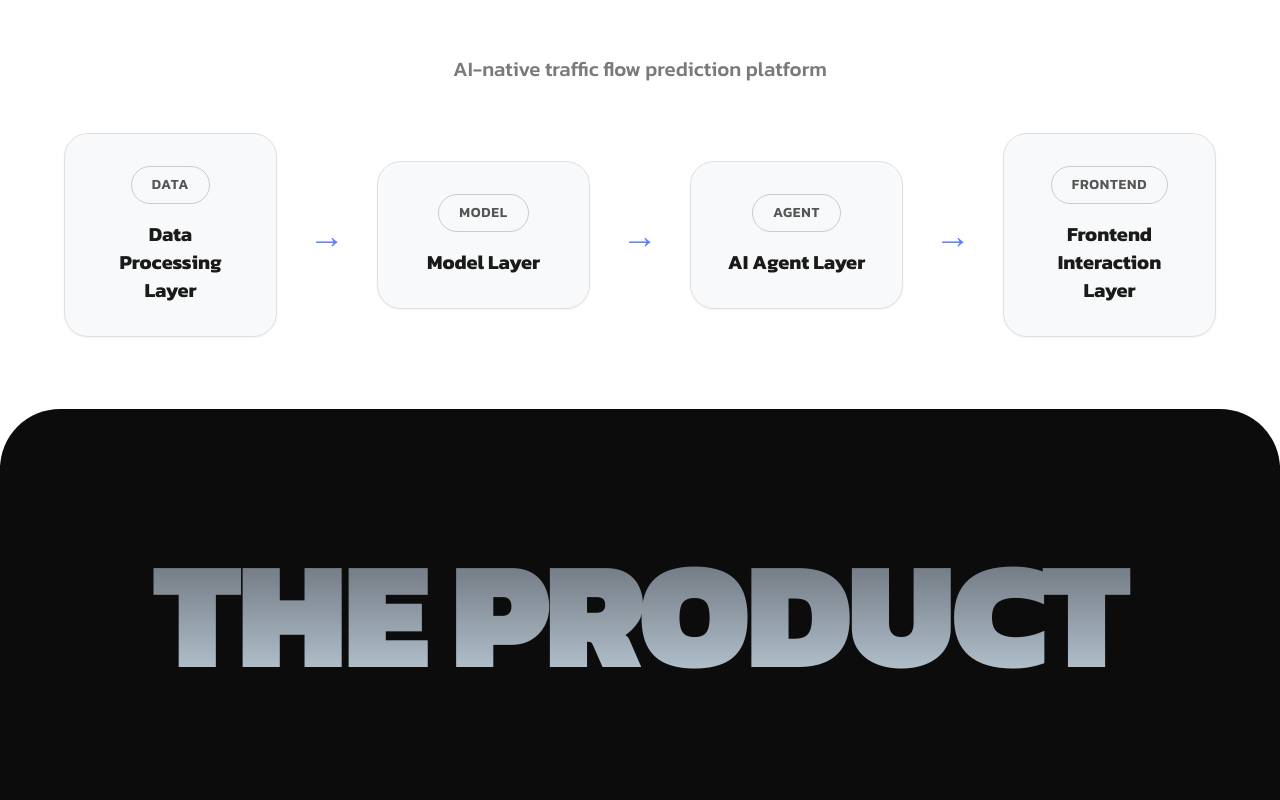
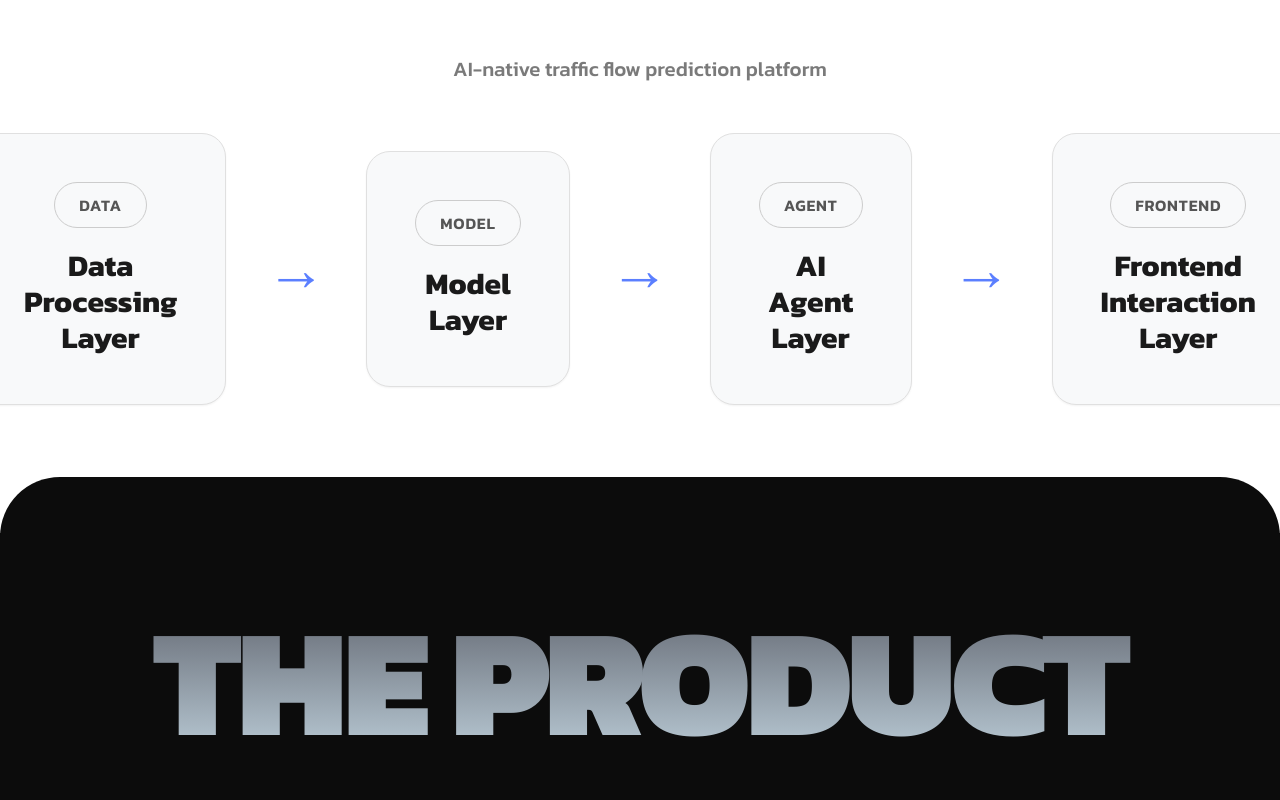
Before and after one commit to ForeverTTT/Autobahn-hackathon, a React (Vite) app in the folder pitch/: page / in a window 1280 px wide. Shown: the part 3720-4520 px from the top of the page. Built offline with nearby package versions, Linux system fonts and the light colour scheme.

Commit message:
Increase architecture diagram size
- Larger boxes (max-w-320px, more padding)
- Bigger text (2xl-3xl)
- Larger arrows (5xl-6xl)
- More spacing between elements

Co-Authored-By: Claude Opus 4.5 <noreply@anthropic.com>

```diff
--- a/pitch/src/sections/ArchitectureSection.tsx
+++ b/pitch/src/sections/ArchitectureSection.tsx
@@ -29,58 +29,58 @@ export default function ArchitectureSection() {
         </p>
 
         {/* Horizontal Architecture Diagram */}
-        <div className="w-full flex flex-col md:flex-row items-center justify-center gap-6 md:gap-8">
+        <div className="w-full flex flex-col md:flex-row items-center justify-center gap-8 md:gap-10 px-4">
           {/* Data Layer */}
-          <div className="w-full md:w-auto md:flex-1 max-w-[260px] bg-[#f8f9fa] rounded-3xl p-8 text-center border border-[#e0e0e0] shadow-sm">
-            <span className="inline-block px-5 py-2 rounded-full border border-[#ccc] text-sm font-semibold text-[#555] uppercase tracking-wider mb-4">
+          <div className="w-full md:w-auto md:flex-1 max-w-[320px] bg-[#f8f9fa] rounded-3xl p-10 md:p-12 text-center border border-[#e0e0e0] shadow-sm">
+            <span className="inline-block px-6 py-2.5 rounded-full border border-[#ccc] text-base font-semibold text-[#555] uppercase tracking-wider mb-5">
               Data
             </span>
-            <h4 className="text-[#1a1a1a] font-bold text-xl">
+            <h4 className="text-[#1a1a1a] font-bold text-2xl md:text-3xl">
               Data Processing Layer
             </h4>
           </div>
 
           {/* Arrow */}
-          <div className="text-[#5b7fff] text-4xl font-light rotate-90 md:rotate-0 select-none">
+          <div className="text-[#5b7fff] text-5xl md:text-6xl font-light rotate-90 md:rotate-0 select-none">
             →
           </div>
 
           {/* Model Layer */}
-          <div className="w-full md:w-auto md:flex-1 max-w-[260px] bg-[#f8f9fa] rounded-3xl p-8 text-center border border-[#e0e0e0] shadow-sm">
-            <span className="inline-block px-5 py-2 rounded-full border border-[#ccc] text-sm font-semibold text-[#555] uppercase tracking-wider mb-4">
+          <div className="w-full md:w-auto md:flex-1 max-w-[320px] bg-[#f8f9fa] rounded-3xl p-10 md:p-12 text-center border border-[#e0e0e0] shadow-sm">
+            <span className="inline-block px-6 py-2.5 rounded-full border border-[#ccc] text-base font-semibold text-[#555] uppercase tracking-wider mb-5">
               Model
             </span>
-            <h4 className="text-[#1a1a1a] font-bold text-xl">
+            <h4 className="text-[#1a1a1a] font-bold text-2xl md:text-3xl">
               Model Layer
             </h4>
           </div>
 
           {/* Arrow */}
-          <div className="text-[#5b7fff] text-4xl font-light rotate-90 md:rotate-0 select-none">
+          <div className="text-[#5b7fff] text-5xl md:text-6xl font-light rotate-90 md:rotate-0 select-none">
             →
           </div>
 
           {/* Agent Layer */}
-          <div className="w-full md:w-auto md:flex-1 max-w-[260px] bg-[#f8f9fa] rounded-3xl p-8 text-center border border-[#e0e0e0] shadow-sm">
-            <span className="inline-block px-5 py-2 rounded-full border border-[#ccc] text-sm font-semibold text-[#555] uppercase tracking-wider mb-4">
+          <div className="w-full md:w-auto md:flex-1 max-w-[320px] bg-[#f8f9fa] rounded-3xl p-10 md:p-12 text-center border border-[#e0e0e0] shadow-sm">
+            <span className="inline-block px-6 py-2.5 rounded-full border border-[#ccc] text-base font-semibold text-[#555] uppercase tracking-wider mb-5">
               Agent
             </span>
-            <h4 className="text-[#1a1a1a] font-bold text-xl">
+            <h4 className="text-[#1a1a1a] font-bold text-2xl md:text-3xl">
               AI Agent Layer
             </h4>
           </div>
 
           {/* Arrow */}
-          <div className="text-[#5b7fff] text-4xl font-light rotate-90 md:rotate-0 select-none">
+          <div className="text-[#5b7fff] text-5xl md:text-6xl font-light rotate-90 md:rotate-0 select-none">
             →
           </div>
 
           {/* Frontend Layer */}
-          <div className="w-full md:w-auto md:flex-1 max-w-[260px] bg-[#f8f9fa] rounded-3xl p-8 text-center border border-[#e0e0e0] shadow-sm">
-            <span className="inline-block px-5 py-2 rounded-full border border-[#ccc] text-sm font-semibold text-[#555] uppercase tracking-wider mb-4">
+          <div className="w-full md:w-auto md:flex-1 max-w-[320px] bg-[#f8f9fa] rounded-3xl p-10 md:p-12 text-center border border-[#e0e0e0] shadow-sm">
+            <span className="inline-block px-6 py-2.5 rounded-full border border-[#ccc] text-base font-semibold text-[#555] uppercase tracking-wider mb-5">
               Frontend
             </span>
-            <h4 className="text-[#1a1a1a] font-bold text-xl">
+            <h4 className="text-[#1a1a1a] font-bold text-2xl md:text-3xl">
               Frontend Interaction Layer
             </h4>
           </div>
```
